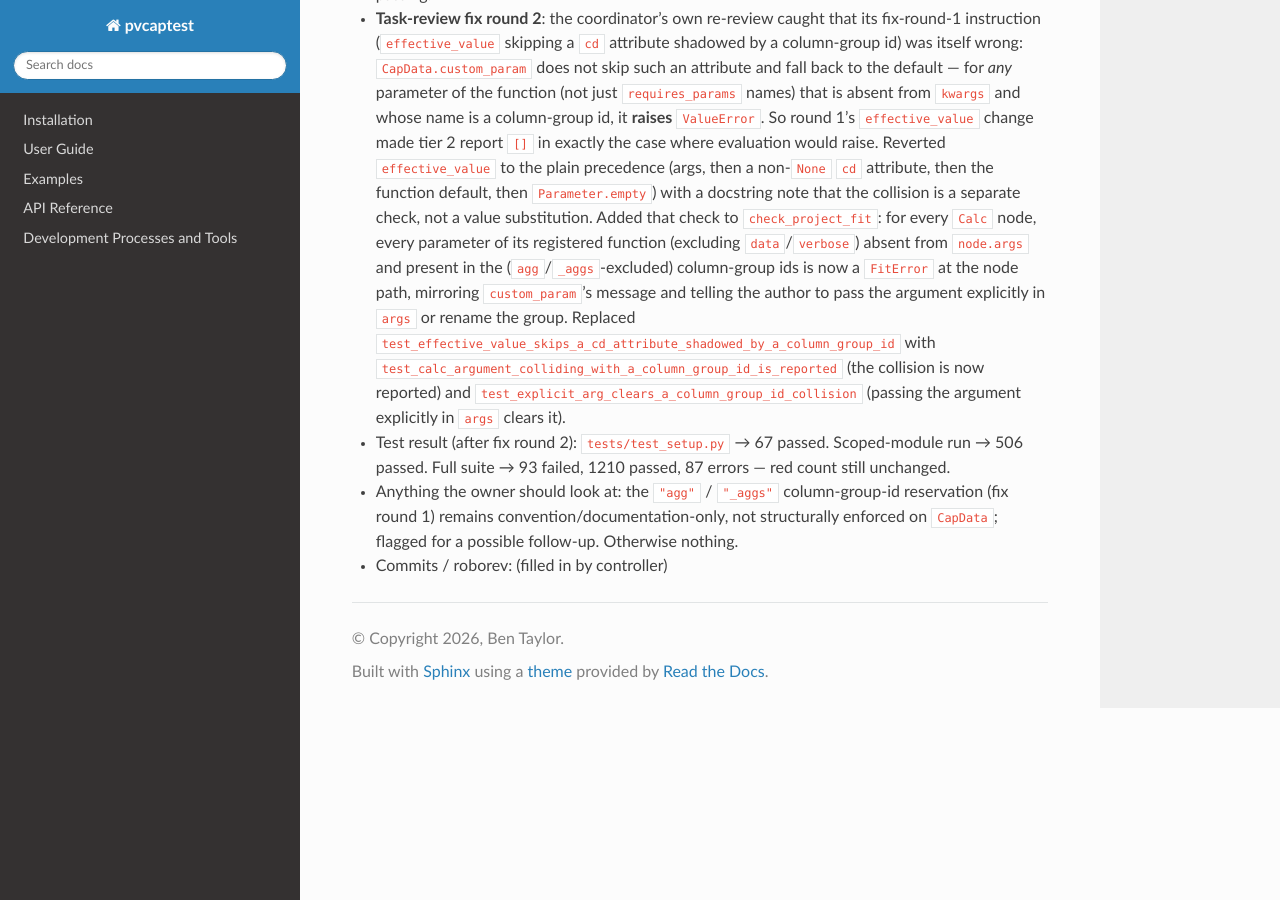
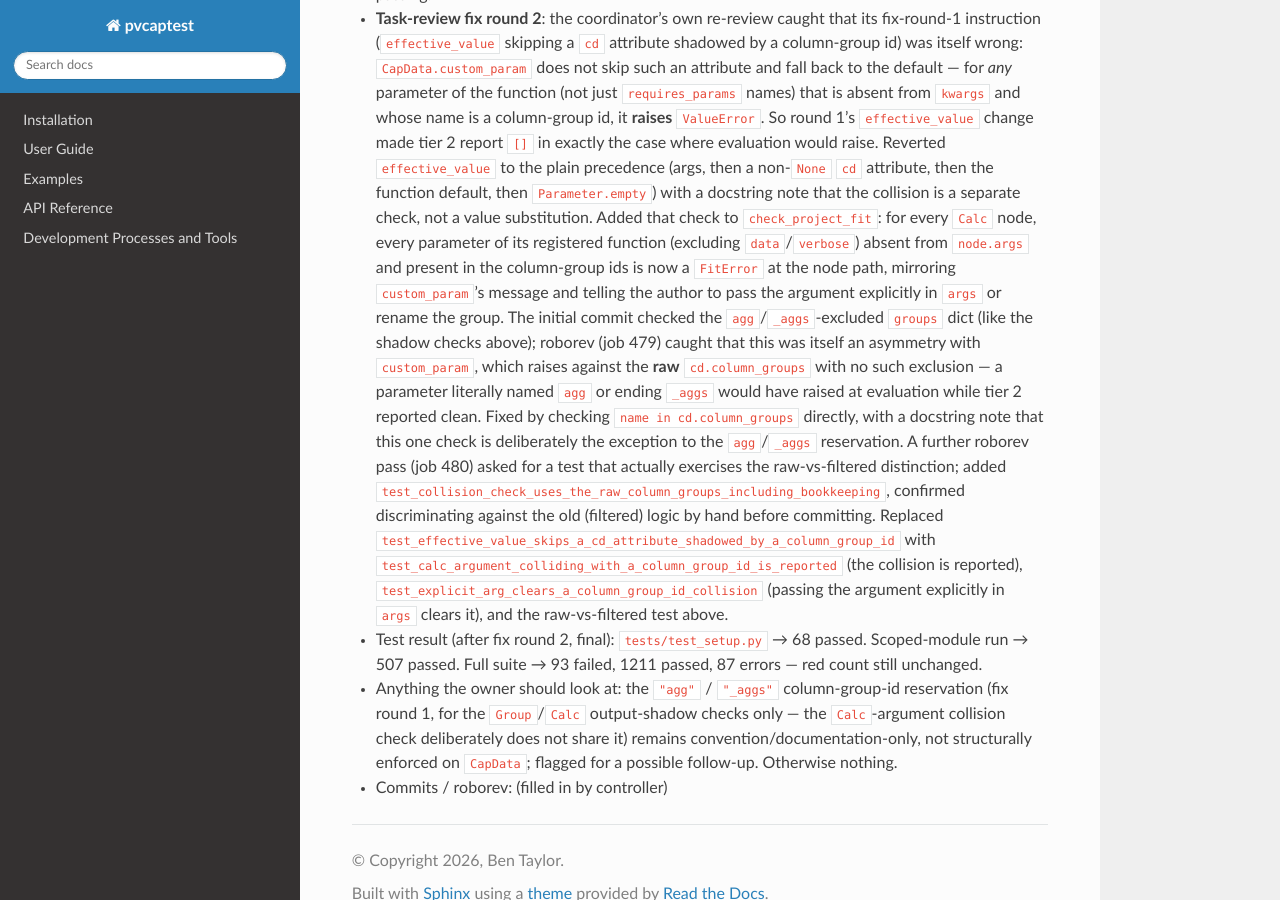
Before and after one commit to pvcaptest/pvcaptest, a Sphinx documentation site: the page built from docs/superpowers/notes/2026-09-24-implementation-log.md, in a window 1280 px wide and 900 px high, scrolled down 8629 px. Built offline with Sphinx 7.4.7 and the Read the Docs theme 3.1.0, drawn with Linux system fonts in a browser that asks for light colours.

Commit message:
fix: pin the raw-column-groups collision check with a discriminating test
Adds test_collision_check_uses_the_raw_column_groups_including_bookkeeping,
which installs a calc whose signature has a parameter literally named
"agg" (absent from args) alongside a bookkeeping "agg" column group,
and asserts the collision is reported, plus that supplying the
argument explicitly clears it. Confirmed by hand that the previous
agg/_aggs-filtered check would have missed this case (per roborev
review 479's finding, already fixed in the prior commit) before
adding the test.

Review: code
Co-Authored-By: Claude Fable 5.1 <noreply@anthropic.com>
Claude-Session: https://claude.ai/code/session_01AkqRVnUricrbyNJvB8VDk1

```diff
--- a/docs/superpowers/notes/2026-09-24-implementation-log.md
+++ b/docs/superpowers/notes/2026-09-24-implementation-log.md
@@ -392,17 +392,28 @@ Branch: `reg-cols-serialization`
   `Parameter.empty`) with a docstring note that the collision is a separate check, not a
   value substitution. Added that check to `check_project_fit`: for every `Calc` node,
   every parameter of its registered function (excluding `data`/`verbose`) absent from
-  `node.args` and present in the (`agg`/`_aggs`-excluded) column-group ids is now a
-  `FitError` at the node path, mirroring `custom_param`'s message and telling the author
-  to pass the argument explicitly in `args` or rename the group. Replaced
-  `test_effective_value_skips_a_cd_attribute_shadowed_by_a_column_group_id` with
+  `node.args` and present in the column-group ids is now a `FitError` at the node path,
+  mirroring `custom_param`'s message and telling the author to pass the argument
+  explicitly in `args` or rename the group. The initial commit checked the
+  `agg`/`_aggs`-excluded `groups` dict (like the shadow checks above); roborev (job 479)
+  caught that this was itself an asymmetry with `custom_param`, which raises against the
+  **raw** `cd.column_groups` with no such exclusion — a parameter literally named `agg`
+  or ending `_aggs` would have raised at evaluation while tier 2 reported clean. Fixed
+  by checking `name in cd.column_groups` directly, with a docstring note that this one
+  check is deliberately the exception to the `agg`/`_aggs` reservation. A further
+  roborev pass (job 480) asked for a test that actually exercises the raw-vs-filtered
+  distinction; added `test_collision_check_uses_the_raw_column_groups_including_bookkeeping`,
+  confirmed discriminating against the old (filtered) logic by hand before committing.
+  Replaced `test_effective_value_skips_a_cd_attribute_shadowed_by_a_column_group_id` with
   `test_calc_argument_colliding_with_a_column_group_id_is_reported` (the collision is
-  now reported) and `test_explicit_arg_clears_a_column_group_id_collision` (passing the
-  argument explicitly in `args` clears it).
-- Test result (after fix round 2): `tests/test_setup.py` → 67 passed. Scoped-module run
-  → 506 passed. Full suite → 93 failed, 1210 passed, 87 errors — red count still
-  unchanged.
+  reported), `test_explicit_arg_clears_a_column_group_id_collision` (passing the
+  argument explicitly in `args` clears it), and the raw-vs-filtered test above.
+- Test result (after fix round 2, final): `tests/test_setup.py` → 68 passed.
+  Scoped-module run → 507 passed. Full suite → 93 failed, 1211 passed, 87 errors — red
+  count still unchanged.
 - Anything the owner should look at: the `"agg"` / `"_aggs"` column-group-id reservation
-  (fix round 1) remains convention/documentation-only, not structurally enforced on
-  `CapData`; flagged for a possible follow-up. Otherwise nothing.
+  (fix round 1, for the `Group`/`Calc` output-shadow checks only — the `Calc`-argument
+  collision check deliberately does not share it) remains convention/documentation-only,
+  not structurally enforced on `CapData`; flagged for a possible follow-up. Otherwise
+  nothing.
 - Commits / roborev: (filled in by controller)
```
Also changed, not shown: 1 other file.
